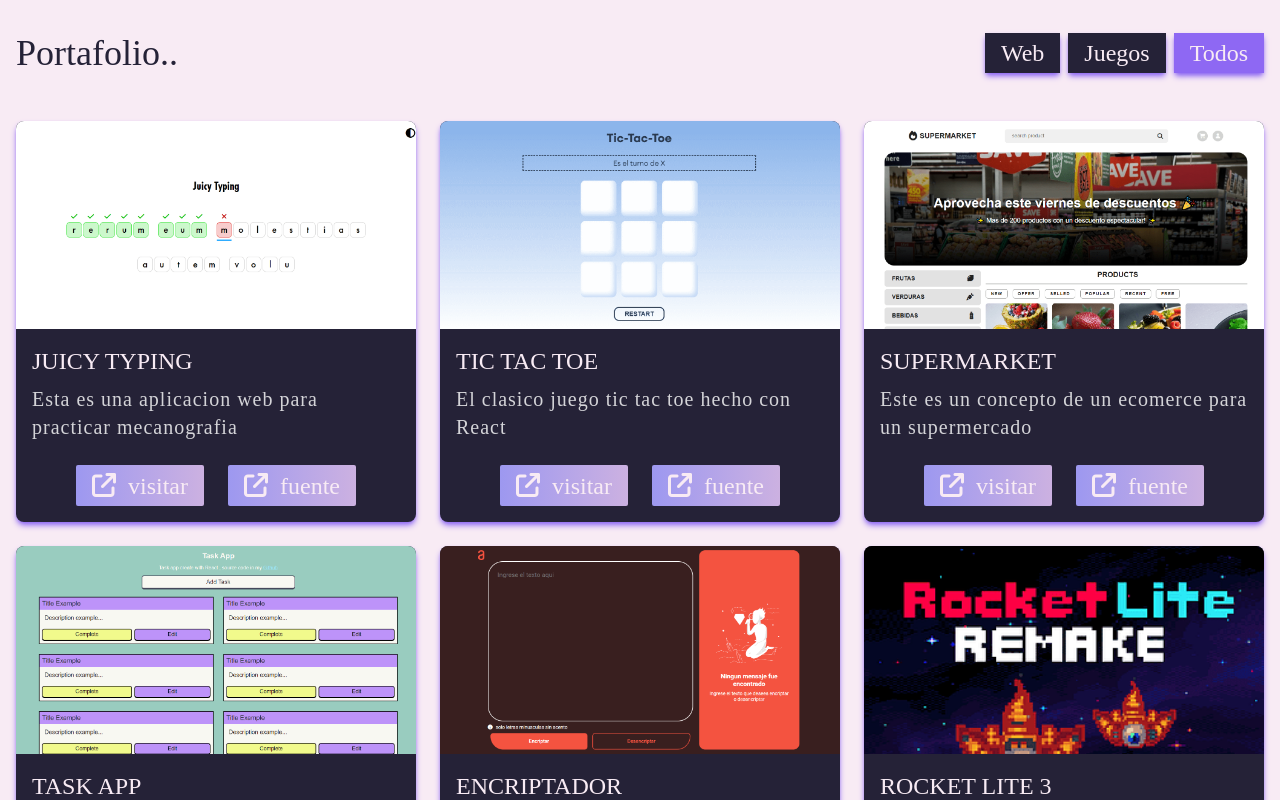
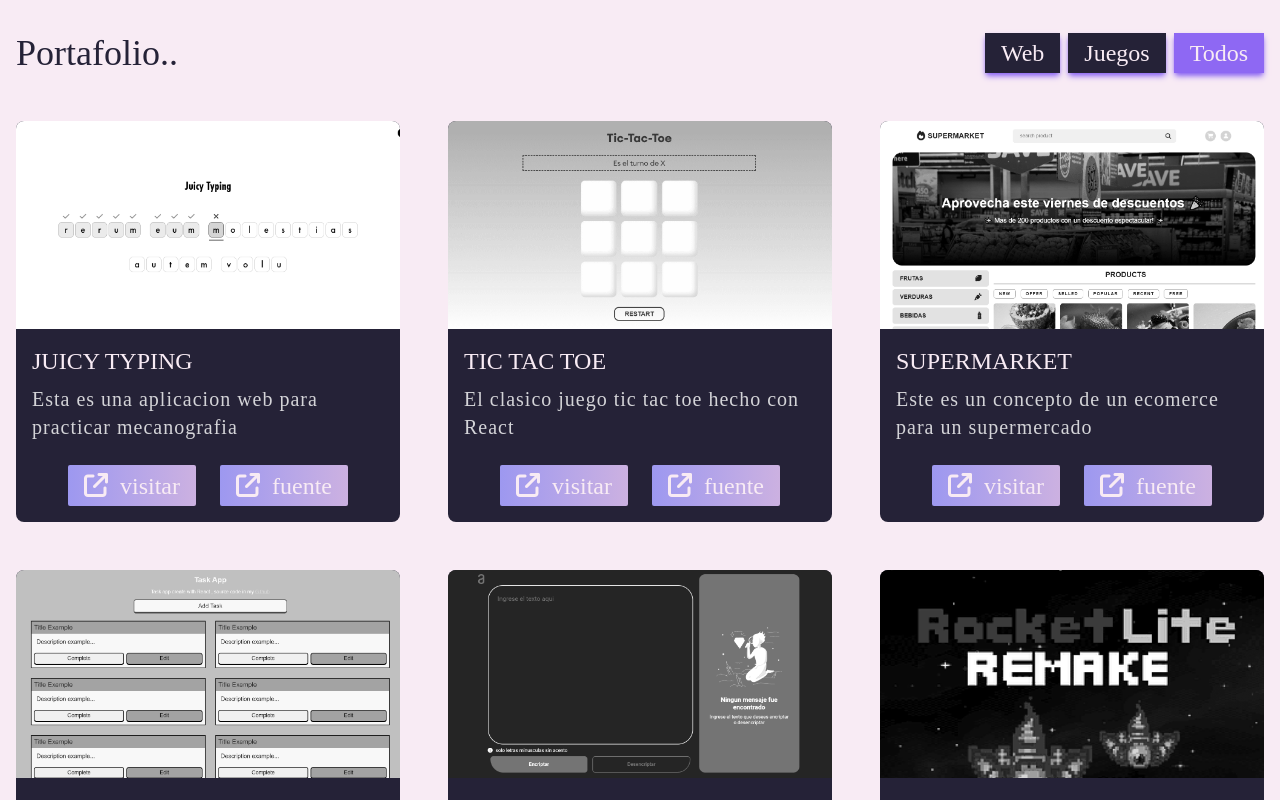
Before and after one commit to Numonu/portafolio, a React (Vite) app: page / in a window 1280 px wide. Shown: the part 2560-3360 px from the top of the page. Built offline with nearby package versions, Linux system fonts and the light colour scheme; a web font is replaced by a local one.

Commit message:
ajustes en las cards de 'portafolio'

```diff
--- a/src/components/PortfolioCard.jsx
+++ b/src/components/PortfolioCard.jsx
@@ -6,10 +6,10 @@ export function PortfolioCard({
 	sourceLink,
 }) {
 	return (
-		<div className="bg-dark text-light shadow-orquidea w-full rounded-lg overflow-hidden shadow-md group">
-			<div className="h-[20rem] overflow-hidden sm:h-[13rem]">
+		<div className="bg-dark text-light w-full rounded-lg overflow-hidden group">
+			<div className="h-[20rem] overflow-hidden sm:h-[13rem] xl:grayscale xl:group-hover:grayscale-0">
 				<img
-					className="h-full w-full object-cover xl:group-hover:scale-110 transition-transform"
+					className="h-full w-full object-cover xl:group-hover:scale-[1.2] transition-transform"
 					src={src}
 					alt={title}
 				/>
--- a/src/layout/Portfolio.jsx
+++ b/src/layout/Portfolio.jsx
@@ -31,7 +31,7 @@ export function Portfolio() {
 						/>
 					</div>
 				</div>
-				<div className="grid grid-cols-1 gap-6 mt-12 sm:grid-cols-2 xl:grid-cols-3">
+				<div className="grid grid-cols-1 gap-12 mt-12 sm:grid-cols-2 xl:grid-cols-3">
 					{active == 0 && <WebGroup />}
 					{active == 1 && <GameGroup />}
 					{active > 1 && (
```
